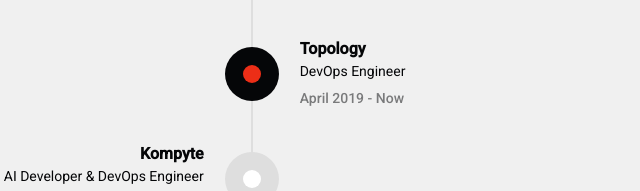
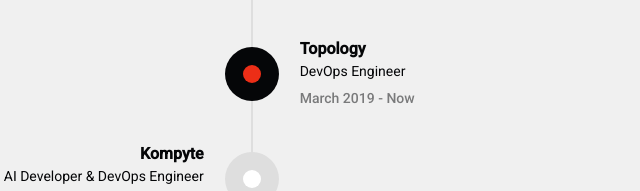
Before and after one commit to alexboboc/AlexBobocCom, a plain HTML site: page index.html in a window 1280 px wide. Shown: the part 3590-3781 px from the top of the page, 607-1247 px from the left. Drawn offline with Linux system fonts and the light colour scheme.

Commit message:
Minor change in period

```diff
--- a/index.html
+++ b/index.html
@@ -618,7 +618,7 @@ Driven by my passion for automation, I am <b>focused on developing a solid DevOp
                 <span class="dot-double"></span>
                 <h4>Topology</h4>
                 <h5 class="text-sm font-normal mb-1">DevOps Engineer</h5>
-                <span class="text-sm font-medium opacity-50">April 2019 - Now</span>
+                <span class="text-sm font-medium opacity-50">March 2019 - Now</span>
               </div>
 
             <div class="history-entry">
```
